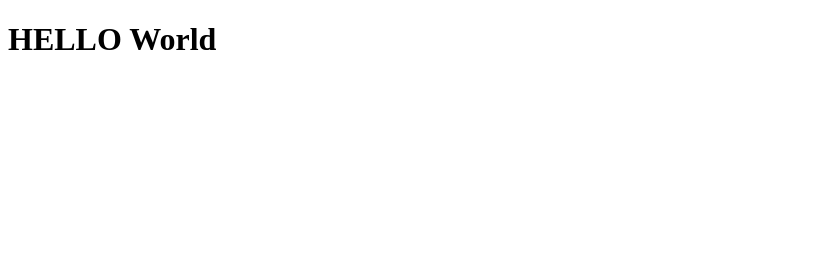
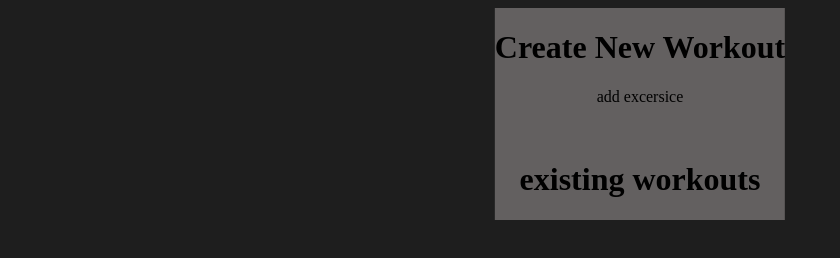
Before and after one commit to CaelOConnor/Gym-Progress-Tracker-Application, a plain HTML site: page homepage.html in a window 1280 px wide. Shown: the whole page, without its empty margins (0-840 px from the left). Drawn offline with Linux system fonts and the light colour scheme.

Commit message:
centered homepage

```diff
--- a/homepage.html
+++ b/homepage.html
@@ -4,8 +4,18 @@
     <meta charset="UTF-8">
     <meta name="viewport" content="width=device-width, initial-scale=1.0">
     <title>homepage</title>
+    <link rel="stylesheet" href="homepagestyles.css">
 </head>
 <body>
-    <h1>HELLO World</h1>
+    <div class = "wrapper">
+        <div>
+            <h1>Create New Workout</h1>
+            <p> add excersice</p>
+        </div>
+        <br>
+        <div>
+            <h1>existing workouts</h1>
+        </div>
+    </div>
 </body>
 </html>
--- /dev/null
+++ b/homepagestyles.css
@@ -0,0 +1,10 @@
+body{
+    background-color: rgb(30,30,30);
+    text-align: center;
+}
+.wrapper {
+    position: fixed;
+    left: 50%;
+    transform: translate(-50%);
+    background-color: rgb(99, 96, 96);
+}
```
